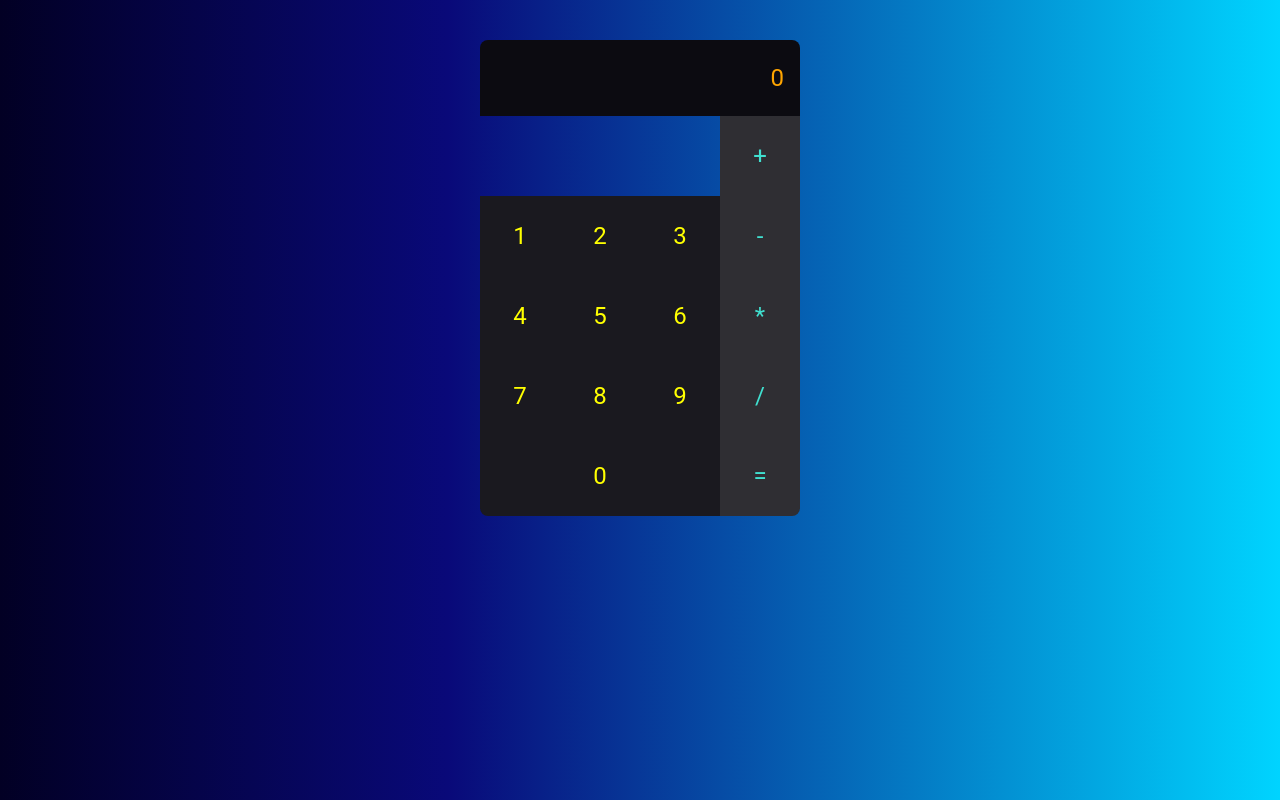
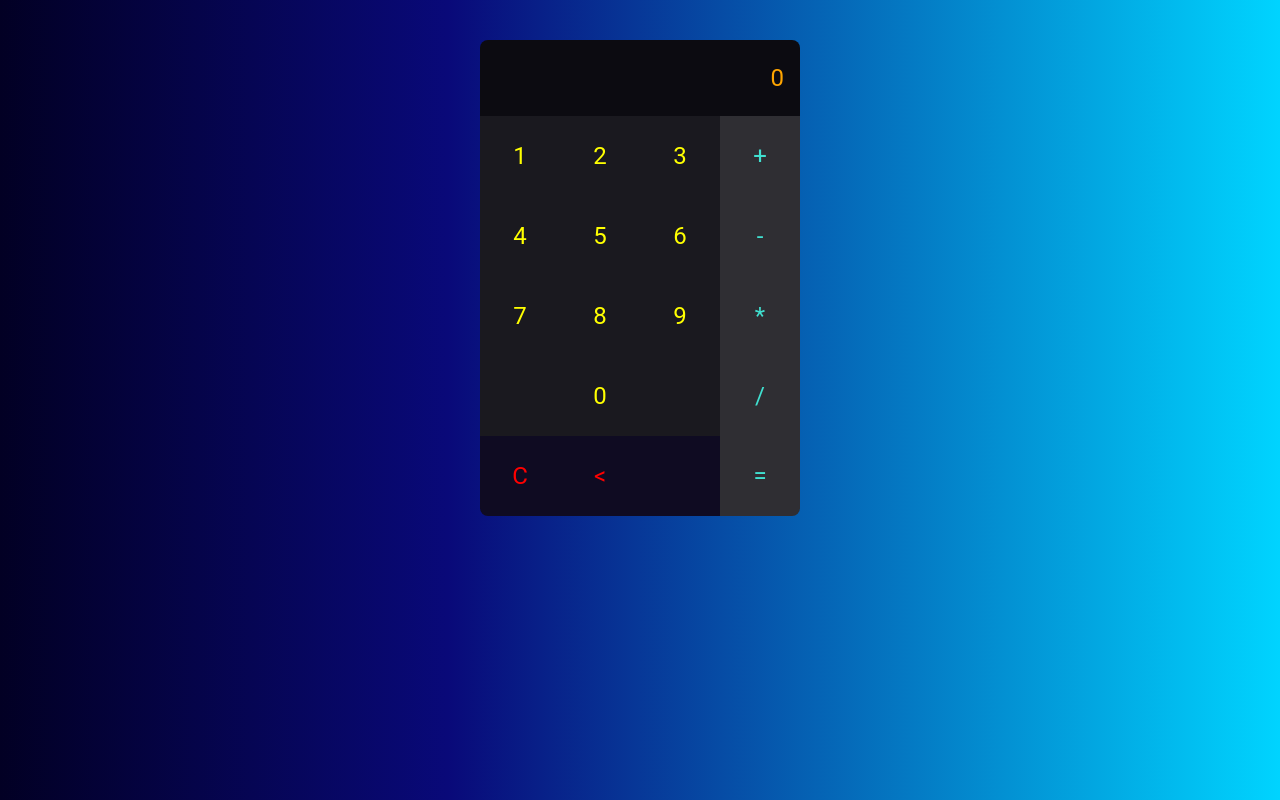
Before and after one commit to JuanFTP/curso_reactjs, a React (Create React App) app in the folder calc-app/: page / in a window 1280 px wide. Built offline with nearby package versions, Linux system fonts and the light colour scheme.

Commit message:
Lección 69. Creación de componente Funcions

```diff
--- a/calc-app/src/App.css
+++ b/calc-app/src/App.css
@@ -29,8 +29,14 @@ body {
 	background-color: rgb(12, 11, 17);
 }
 
+.grid-left {
+	float: left;
+	width: 240px;
+}
+
 .numbers,
-.math-operations {
+.math-operations,
+.functions {
 	display: inline-block;
 }
 
@@ -44,6 +50,13 @@ body {
 	width: 80px;
 	min-height: 80px;
 	background-color: rgb(47, 46, 51);
+}
+
+.functions {
+	text-align: left;
+	width: 240px;
+	min-height: 80px;
+	background-color: rgb(15, 11, 34);
 }
 
 	button {
@@ -65,3 +78,7 @@ body {
 	button.operation {
 		color: turquoise;
 	}
+
+	button.function {
+		color: red;
+	}
--- a/calc-app/src/App.jsx
+++ b/calc-app/src/App.jsx
@@ -1,17 +1,19 @@
 import React from 'react';
 import Button from './components/Button';
+import Functions from './components/Functions';
 import MathOperations from './components/MathOperations';
 import Result from './components/Result';
 import './App.css';
 
 const App = () => {
 	const cHButton = text => {
-		console.debug("App clickHandlerButton", text);
+		console.debug("App", text);
 	};
 
 	return (
 		<div className='calc-base'>
 			<Result value={"0"} />
+			<div className="grid-left">
 				<div className="numbers">
 					<Button type="number" text="1" clickHandler={cHButton} />
 					<Button type="number" text="2" clickHandler={cHButton} />
@@ -24,7 +26,9 @@ const App = () => {
 					<Button type="number" text="9" clickHandler={cHButton} />
 					<Button type="number" text="0" clickHandler={cHButton} />
 				</div>
-			<MathOperations></MathOperations>
+				<Functions onContentClear={clear => console.debug("Clear", clear)} onDelete={del => console.debug("Del", del)} />
+			</div>
+			<MathOperations onClickOperation={operation => console.debug("Operation", operation)} onClickEqual={equal => console.debug("Equal", equal)} />
 		</div>
 	);
 };
--- /dev/null
+++ b/calc-app/src/components/Functions.jsx
@@ -0,0 +1,11 @@
+import React from 'react';
+import Button from './Button';
+
+const Functions = ({ onContentClear, onDelete }) => (
+	<section className="functions">
+		<Button type={"function"} text={"C"} clickHandler={onContentClear} />
+		<Button type={"function"} text={"<"} clickHandler={onDelete} />
+	</section>
+);
+
+export default Functions;
```
Lines whose indentation alone changed are shown as unchanged.
